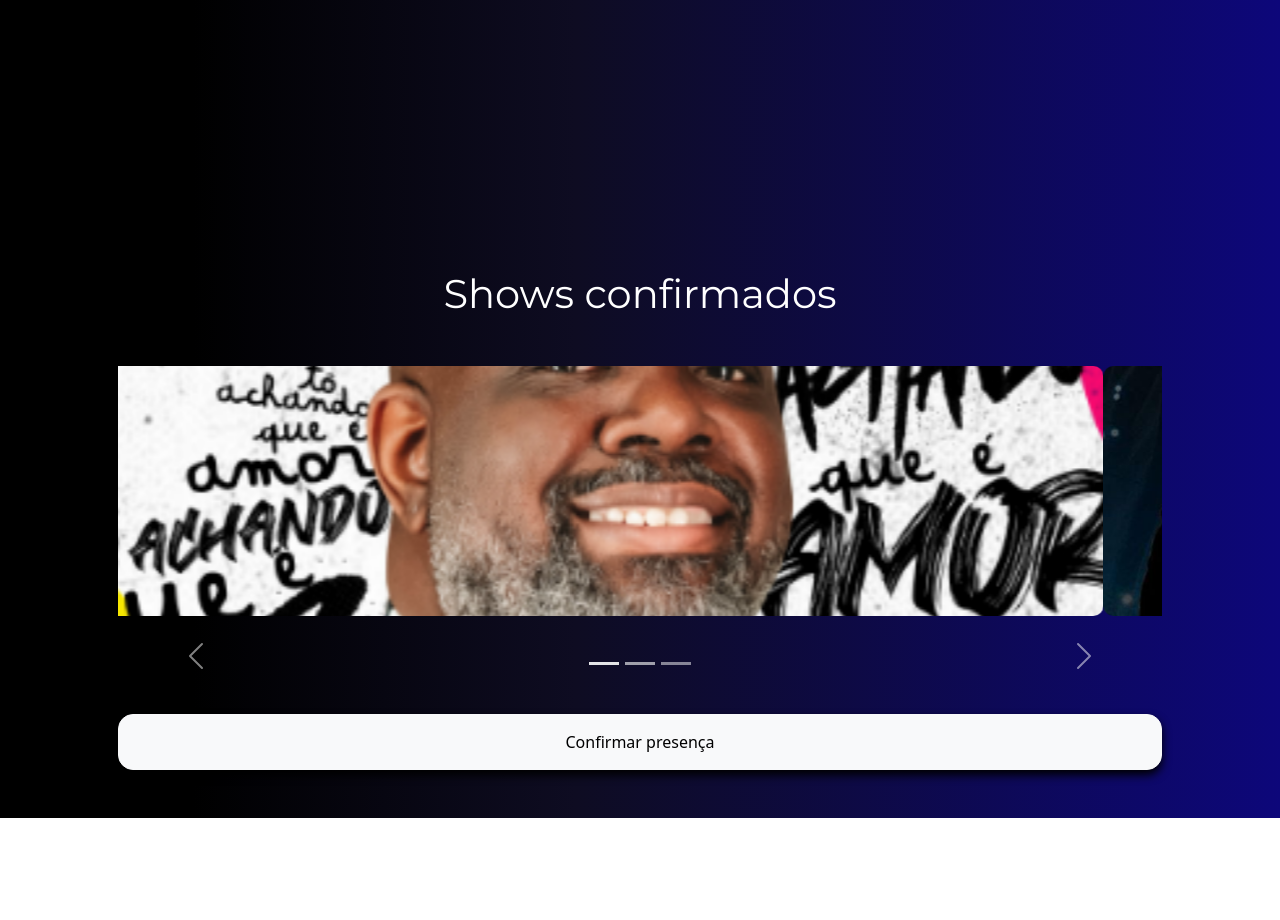
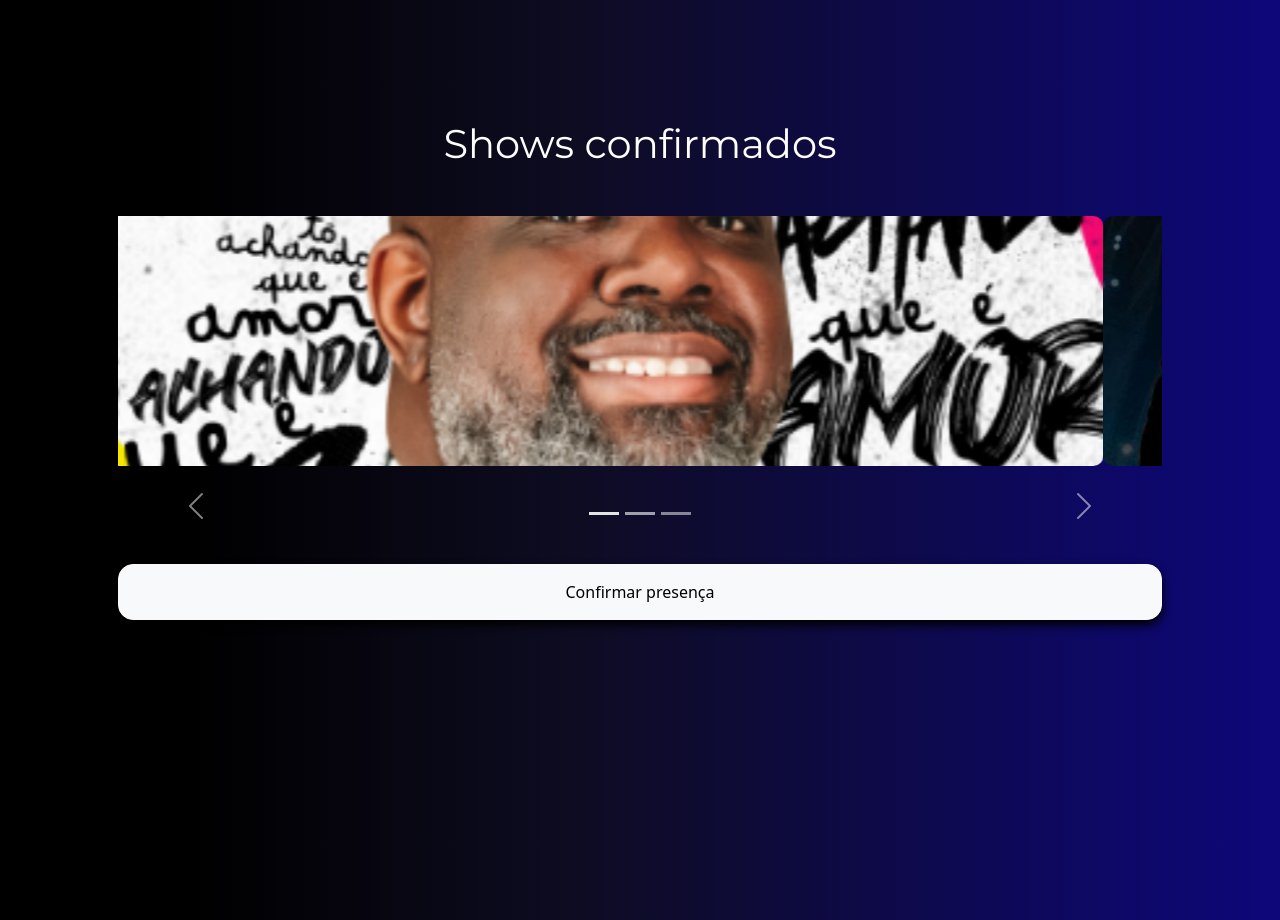
Before and after one commit to dani10014/landing-page-aniversario, a website: page index.html in a window 1280 px wide. Shown: the part 680-1600 px from the top of the page. Before the commit the page ends 1498 px from the top, so only its background shows below. Drawn offline with nearby package versions, Linux system fonts and the light colour scheme.

Commit message:
Mudando posicção dos previous slides

```diff
--- a/src/scss/components/_show-confirmados.scss
+++ b/src/scss/components/_show-confirmados.scss
@@ -1,6 +1,9 @@
 @use "./variaveis";
 .shows-confirmados{
-    padding-top: 150px;
+    height: 100vh;
+    display: block;
+    align-items: center;
+    justify-content: center;
     .container{
         h2{
             color:#fff;
```
Also changed, not shown: dist/css/main.css.
